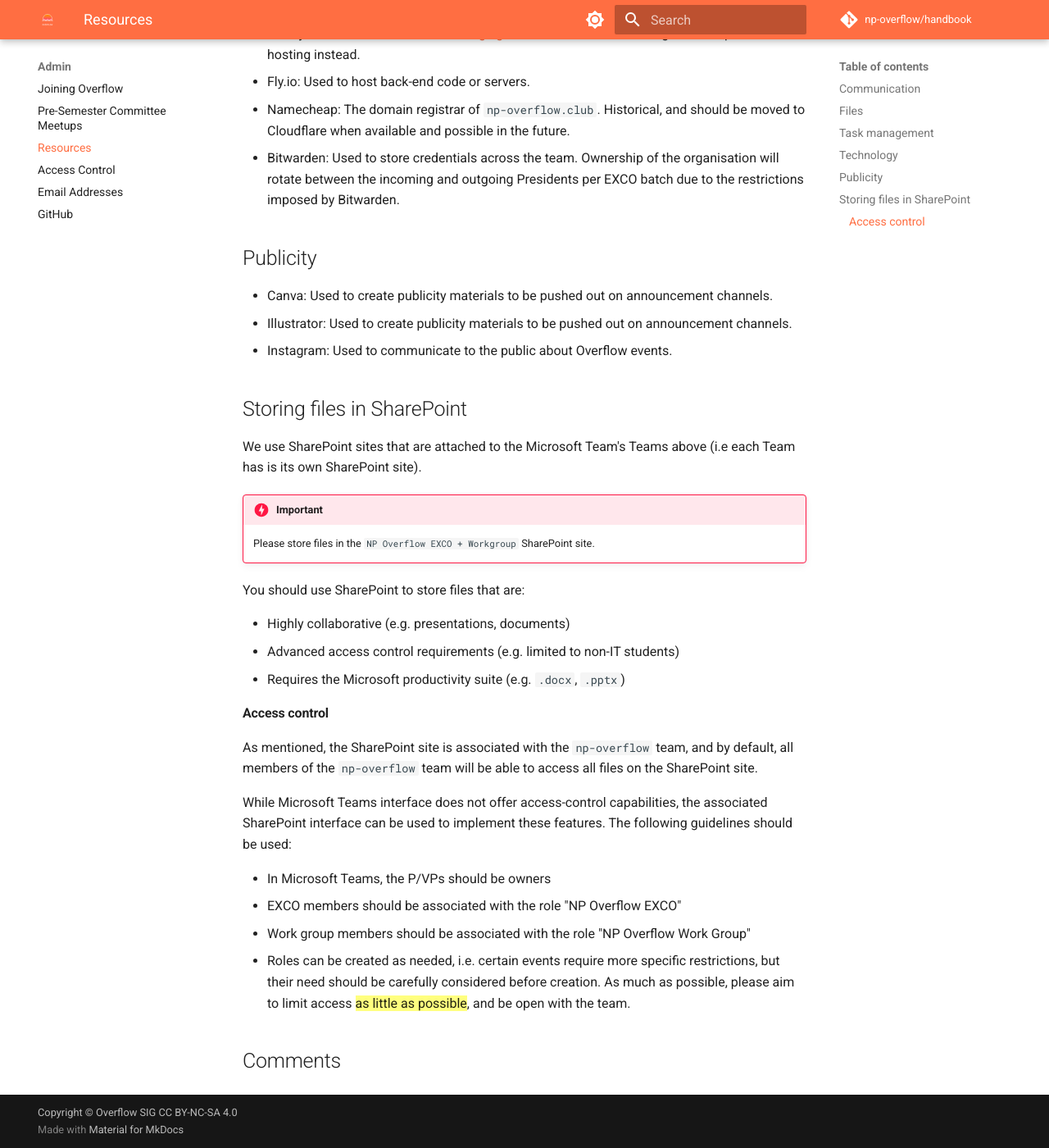
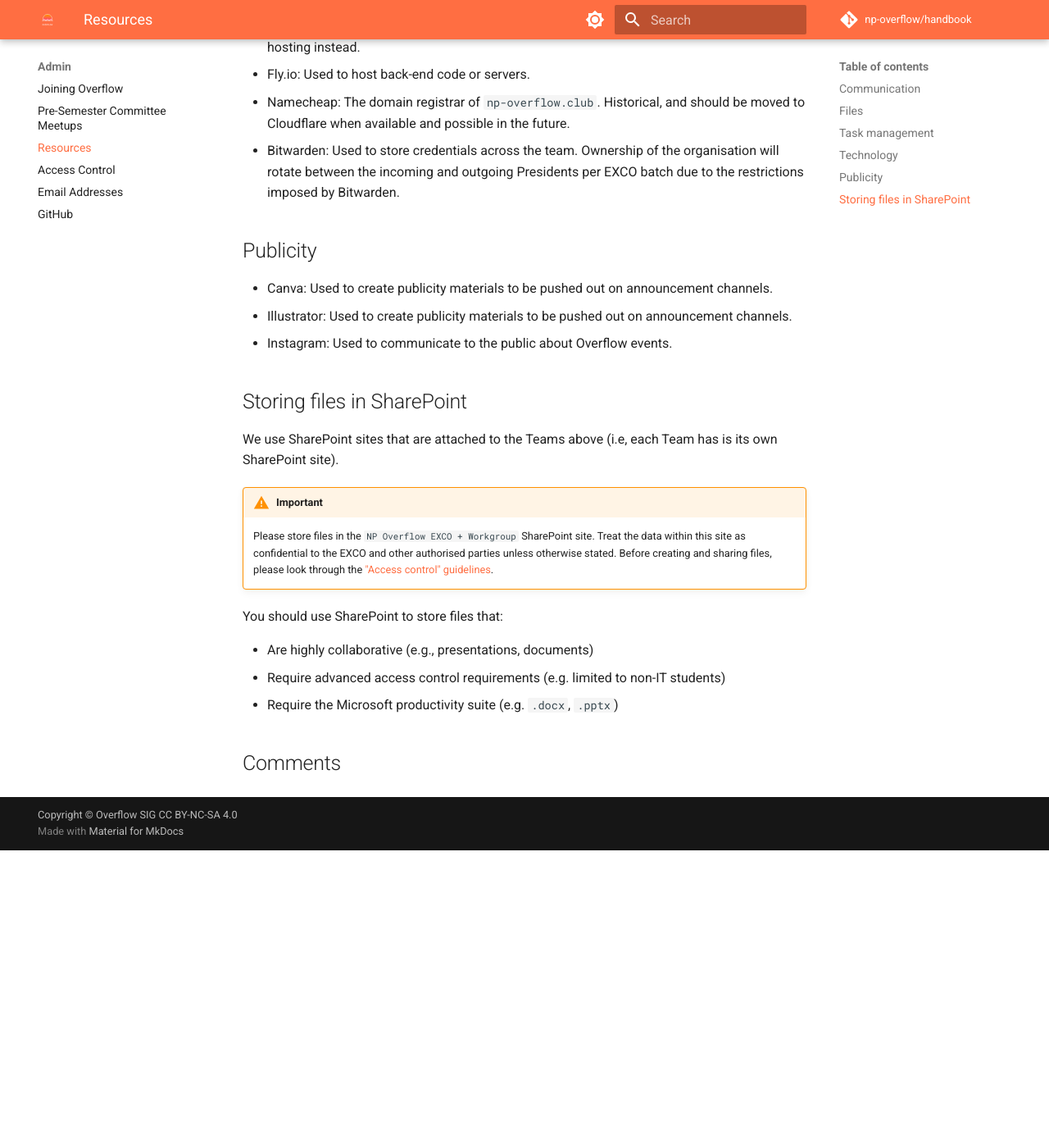
Before and after one commit to np-overflow/handbook, an MkDocs documentation site: the page built from docs/admin/resources.md, in a window 1280 px wide and 1400 px high, scrolled down 1463 px. Shown: the whole window at 82% size. Built offline with MkDocs 1.6.1 and Material for MkDocs 9.7.7, drawn with Linux system fonts in a browser that asks for light colours; comment, search, counter and statistics services are not loaded; after the commit the page ends 2500 px from its top, so only the background shows below that; some of the changed text lies outside the part shown.

Commit message:
feat: update Admin section

```diff
--- a/docs/admin/resources.md
+++ b/docs/admin/resources.md
@@ -6,23 +6,19 @@
 - Telegram: Used for batch chat groups since 2023 for announcements.
 - Microsoft Teams: Used internally within the EXCO for communication (e.g., meetings) and for some Overflow events.
 
-!!! info
+!!! warning "Important"
 
-    There are several teams created for Overflow work; note which one is current:
-    `NP Overflow EXCO + Workgroup` is meant for use by the EXCO, `Overflow` is meant for all members, and Overflow Exco is deprecated.
+    There are several Teams created for Overflow work.
+
+    **NP Overflow EXCO + Workgroup** is meant for use by the EXCO and contains the SharePoint site that contains all of Overflow's documents, including planning docs, lesson slides, and admin content. Treat the data in this Team as classified to the EXCO and other authorised parties unless otherwise stated.
+
+    The **Overflow** Team is meant for use by the general Overflow members. Post-COVID era, it's not used as much, but if any workshops were to be done virtually (whether a fully online workshop or a hybrid workshop), this Team would be used to have the meeting for the workshops.
 
 - Discord: Used as the primary announcement channel for all Overflow batches. Also used to share workshop resources and to have conversations within Overflow members. Ocassionally used to host workshops or bootcamps.
 
-!!! warning "Help"
-
-    Users with the `EXCO` role on Discord should have access to EXCO channels.
-
 !!! info
 
-    We intend to make use of Discord more.
-    Within the EXCO, in most scenarios, using our Discord server is preferred for discussions.
-
-    See [here](/proposals/discord).
+    We intend to make use of Discord more. Within the EXCO, in most scenarios, using our Discord server is preferred for discussions. See [here](/proposals/discord).
 
 ## Files
 
@@ -51,25 +47,14 @@
 
 ## Storing files in SharePoint
 
-We use SharePoint sites that are attached to the Microsoft Team's Teams above (i.e each Team has is its own SharePoint site).
+We use SharePoint sites that are attached to the Teams above (i.e, each Team has is its own SharePoint site).
 
-!!! danger "Important"
+!!! warning "Important"
 
-    Please store files in the `NP Overflow EXCO + Workgroup` SharePoint site.
+    Please store files in the `NP Overflow EXCO + Workgroup` SharePoint site. Treat the data within this site as confidential to the EXCO and other authorised parties unless otherwise stated. Before creating and sharing files, please look through the ["Access control" guidelines](/admin/access-control).
 
-You should use SharePoint to store files that are:
+You should use SharePoint to store files that:
 
-- Highly collaborative (e.g. presentations, documents)
-- Advanced access control requirements (e.g. limited to non-IT students)
-- Requires the Microsoft productivity suite (e.g. `.docx`, `.pptx`)
-
-#### Access control
-
-As mentioned, the SharePoint site is associated with the `np-overflow` team, and by default, all members of the `np-overflow` team will be able to access all files on the SharePoint site.
-
-While Microsoft Teams interface does not offer access-control capabilities, the associated SharePoint interface can be used to implement these features. The following guidelines should be used:
-
-- In Microsoft Teams, the P/VPs should be owners
-- EXCO members should be associated with the role "NP Overflow EXCO"
-- Work group members should be associated with the role "NP Overflow Work Group"
-- Roles can be created as needed, i.e. certain events require more specific restrictions, but their need should be carefully considered before creation. As much as possible, please aim to limit access ==as little as possible==, and be open with the team.
+- Are highly collaborative (e.g., presentations, documents)
+- Require advanced access control requirements (e.g. limited to non-IT students)
+- Require the Microsoft productivity suite (e.g. `.docx`, `.pptx`)
```
